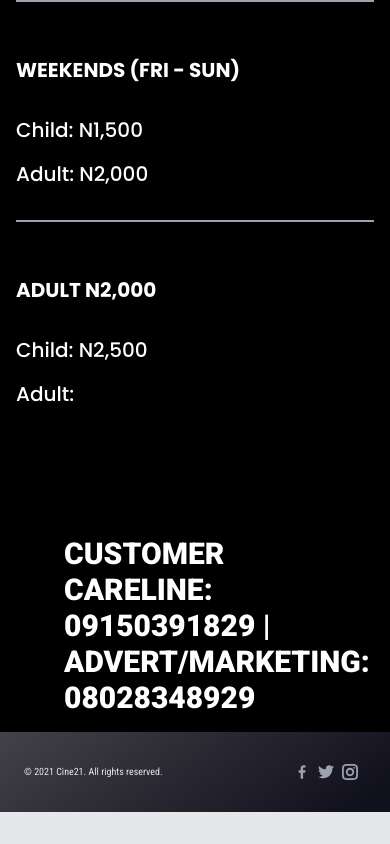
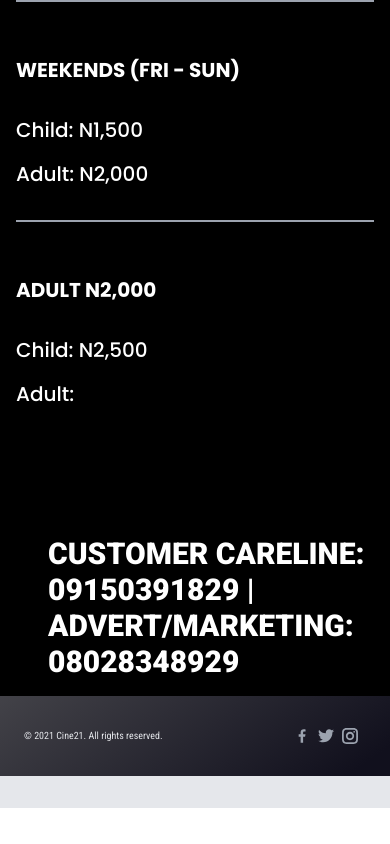
Before and after one commit to wilsonibekason/cine21, a React (Vite) app: page / in a window 390 px wide. Shown: the part 9009-9853 px from the top of the page. After the commit the page ends 9817 px from the top, so only its background shows below. Built offline with nearby package versions, Linux system fonts and the light colour scheme.

Commit message:
complete edit

```diff
--- a/src/view/Home.tsx
+++ b/src/view/Home.tsx
@@ -46,7 +46,7 @@ function Home() {
           <Tickets />
         </div>
         {/* <div className={`my-4 mx-4 md:mx-16 lg:mx-16 bg_black p-10 rounded-lg`}> */}
-        <div className="my-4 mx-4 md:mx-16 lg:mx-16">
+        <div className="my-4 mx-0 md:mx-16 lg:mx-16">
           <CustomeCard />
         </div>
         <div
```
